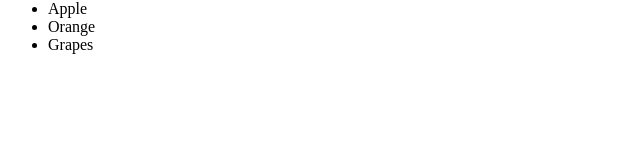
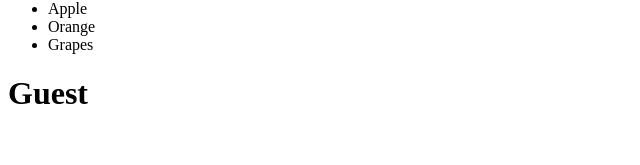
Before and after one commit to aj-allenn/React-Basics, a React (Vite) app: page / in a window 1280 px wide. Shown: the part 127-292 px from the top of the page, without its empty margins (0-640 px from the left). Built offline with nearby package versions, Linux system fonts and the light colour scheme.

Commit message:
Rendering using component conditionaly completed

```diff
--- a/src/App.jsx
+++ b/src/App.jsx
@@ -2,6 +2,7 @@ import React from 'react'
 import HelloWorld from './components/Hello'
 import Greetings from './components/Class';
 import Render from './components/Render';
+import Renderr from './components/Renderr';
 
 function App() {
   return (
@@ -10,6 +11,7 @@ function App() {
       <Greetings
       name="alen"/>
       <Render/>
+      <Renderr/>
     </div>
   )
 }
--- /dev/null
+++ b/src/components/Renderr.jsx
@@ -0,0 +1,9 @@
+import React from 'react'
+
+function Renderr({LoggedIn}) {
+  return (
+    <h1>{LoggedIn? "log in" : "Guest"}</h1>
+  )
+}
+
+export default Renderr
```
